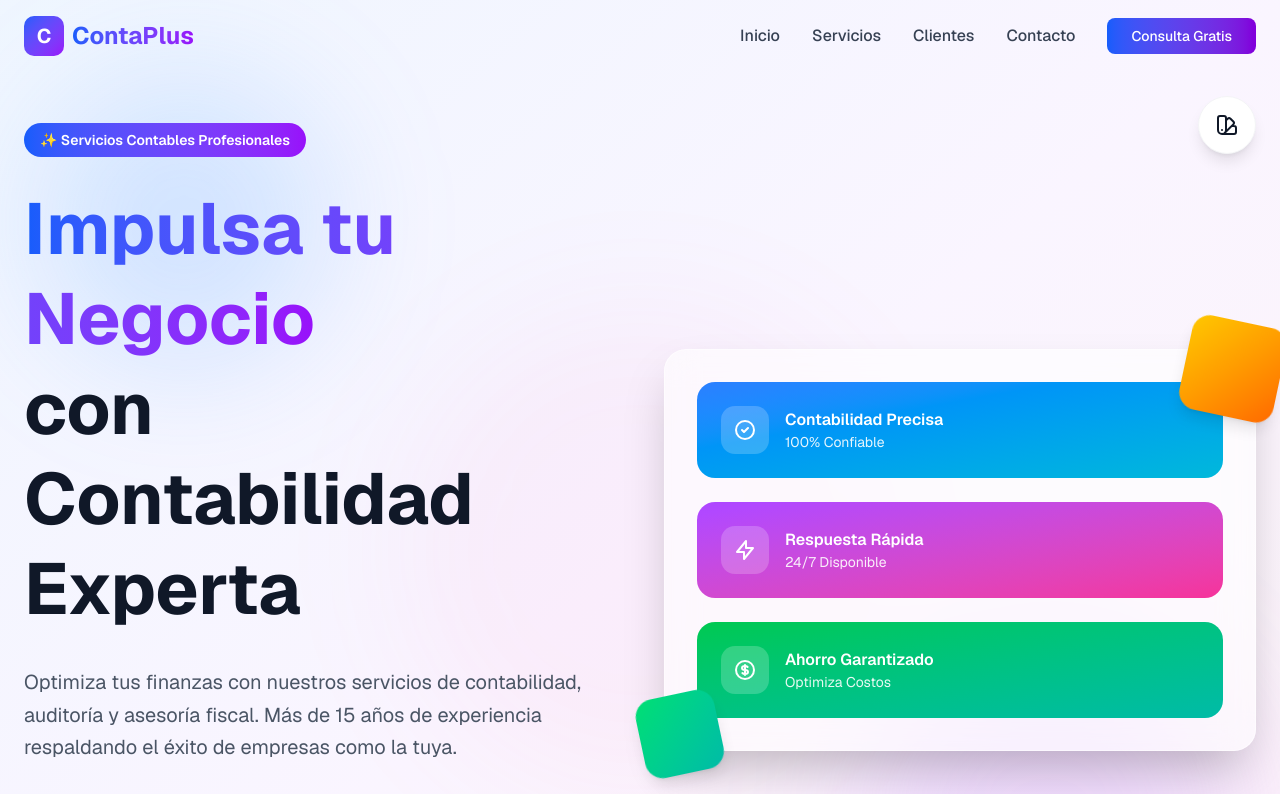
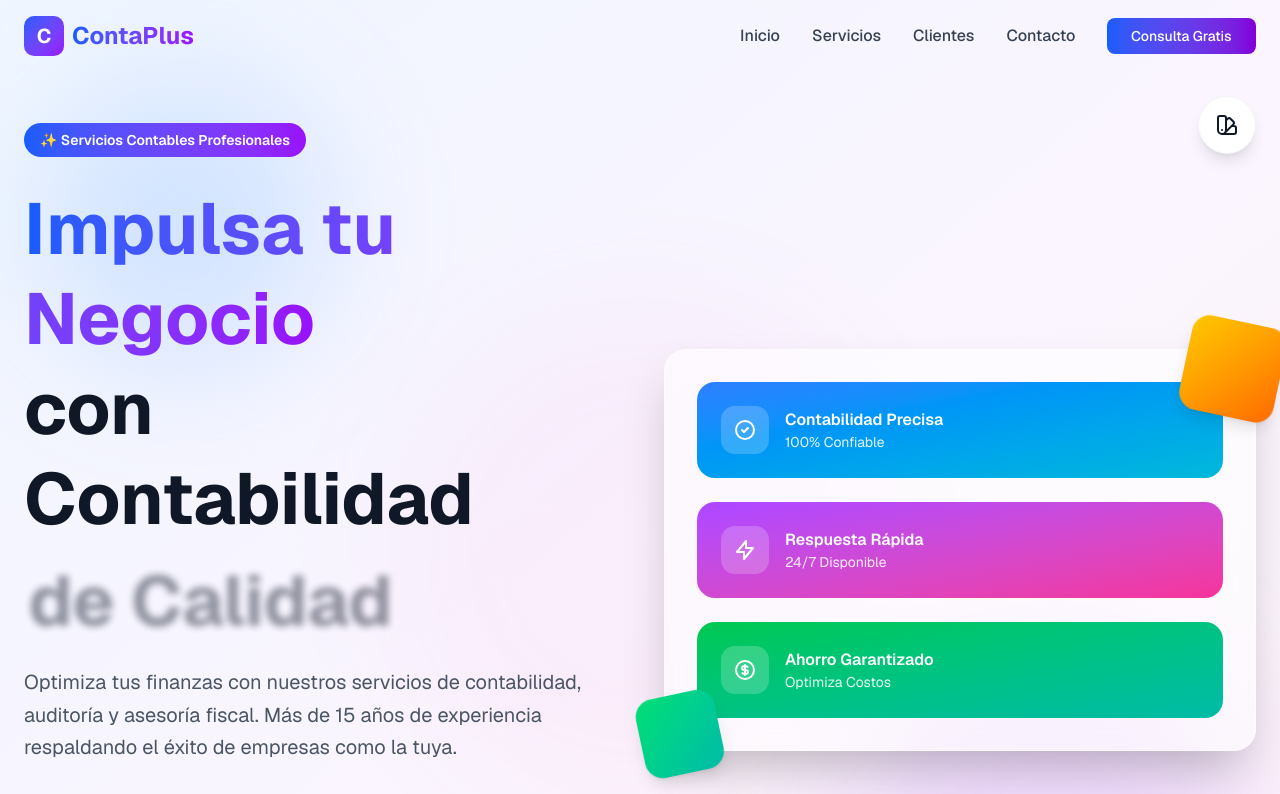
Before and after one commit to torrespepedaniel80-creator/web_test, a Next.js app: page / in a window 1280 px wide. Shown: the top 794 px of the page. Built offline with nearby package versions, Linux system fonts and the light colour scheme; a web font is replaced by a local one.

Commit message:
On branch main  Your branch is ahead of 'origin/main' by 1 commit.    (use "git push" to publish your local commits)
 Changes to be committed:
	modified:   app/globals.css
	modified:   components/Header.jsx
	modified:   components/Hero.jsx
	modified:   components/RotatingText.jsx

```diff
--- a/app/globals.css
+++ b/app/globals.css
@@ -239,6 +239,22 @@
   animation: fadeInUp 0.6s ease-out;
 }
 
+@keyframes pulse-cta {
+  0%,
+  100% {
+    transform: scale(1);
+    box-shadow: 0 0 0 0 rgba(99, 102, 241, 0.7);
+  }
+  50% {
+    transform: scale(1.05);
+    box-shadow: 0 0 0 10px rgba(99, 102, 241, 0);
+  }
+}
+
+.animate-pulse-cta {
+  animation: pulse-cta 2s ease-in-out infinite;
+}
+
 .animation-delay-1000 {
   animation-delay: 1s;
 }
--- a/components/Header.jsx
+++ b/components/Header.jsx
@@ -72,7 +72,7 @@ export default function Header() {
             </button>
             <Button
               onClick={() => scrollToSection('contacto')}
-              className={`bg-gradient-to-r ${theme.colors.primary} hover:${theme.colors.primaryHover} text-white px-6`}
+              className={`bg-gradient-to-r ${theme.colors.primary} hover:${theme.colors.primaryHover} text-white px-6 animate-pulse-cta`}
             >
               Consulta Gratis
             </Button>
@@ -137,7 +137,7 @@ export default function Header() {
             </button>
             <Button
               onClick={() => scrollToSection('contacto')}
-              className={`w-full bg-gradient-to-r ${theme.colors.primary} hover:${theme.colors.primaryHover} text-white`}
+              className={`w-full bg-gradient-to-r ${theme.colors.primary} hover:${theme.colors.primaryHover} text-white animate-pulse-cta`}
             >
               Consulta Gratis
             </Button>
--- a/components/Hero.jsx
+++ b/components/Hero.jsx
@@ -2,6 +2,7 @@
 import { Button } from '@/components/ui/button';
 import { useTheme } from '@/components/ThemeContext';
 import AnimatedCounter from '@/components/AnimatedCounter';
+import RotatingText from '@/components/RotatingText';
 
 export default function Hero() {
   const { theme } = useTheme();
@@ -40,7 +41,13 @@ export default function Hero() {
                 Impulsa tu Negocio
               </span>
               <br />
-              <span className={theme.colors.textPrimary}>con Contabilidad Experta</span>
+              <span className={theme.colors.textPrimary}>
+                con Contabilidad{' '}
+                <RotatingText
+                  words={['Experta', 'Segura', 'de Calidad', 'Íntegra']}
+                  interval={3000}
+                />
+              </span>
             </h1>
 
             <p className={`text-xl ${theme.colors.textSecondary} leading-relaxed`}>
--- a/components/RotatingText.jsx
+++ b/components/RotatingText.jsx
@@ -11,21 +11,28 @@ export default function RotatingText({ words, interval = 3000, className = '' })
 
       setTimeout(() => {
         setCurrentIndex((prevIndex) => (prevIndex + 1) % words.length);
+      }, 400); // Tiempo para fade out
+
+      setTimeout(() => {
         setIsAnimating(false);
-      }, 500); // Half of the animation duration
+      }, 600); // Tiempo para fade in
     }, interval);
 
     return () => clearInterval(timer);
   }, [words.length, interval]);
 
   return (
-    <span className={`inline-block ${className}`}>
+    <span className={`inline-block relative ${className}`}>
       <span
-        className={`inline-block transition-all duration-500 ${
+        key={currentIndex}
+        className={`inline-block transition-all duration-500 transform ${
           isAnimating
-            ? 'opacity-0 -translate-y-4 scale-95'
-            : 'opacity-100 translate-y-0 scale-100'
+            ? 'opacity-0 blur-sm -translate-y-2 scale-95'
+            : 'opacity-100 blur-0 translate-y-0 scale-100'
         }`}
+        style={{
+          animation: isAnimating ? 'none' : 'fadeInUp 0.6s ease-out'
+        }}
       >
         {words[currentIndex]}
       </span>
```
